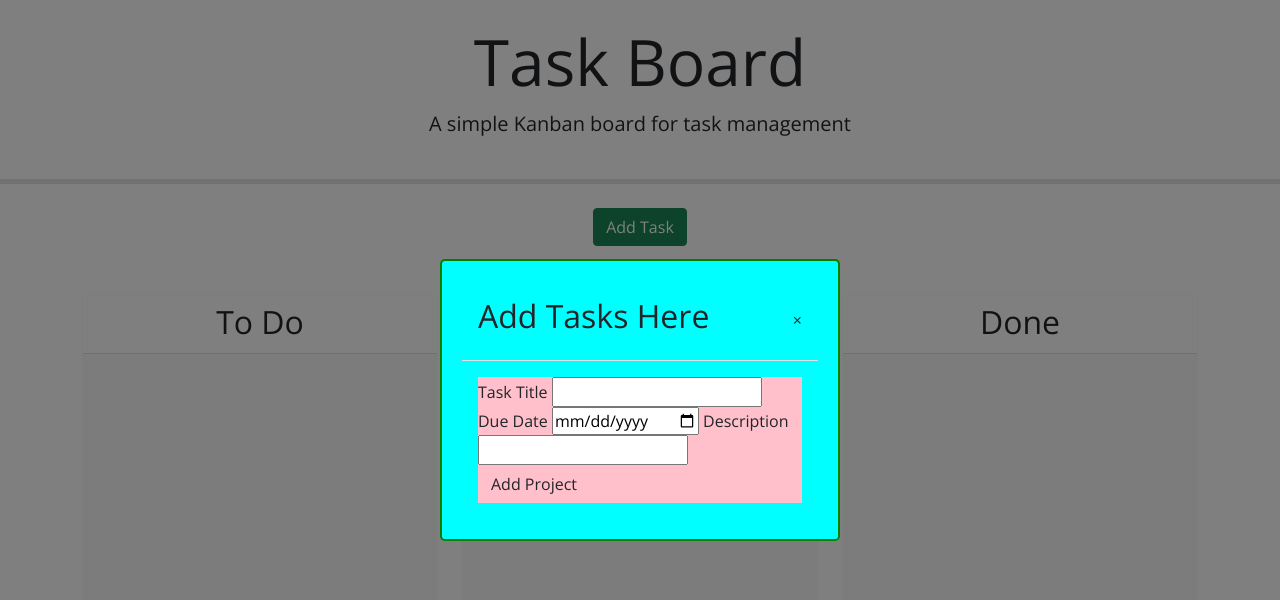
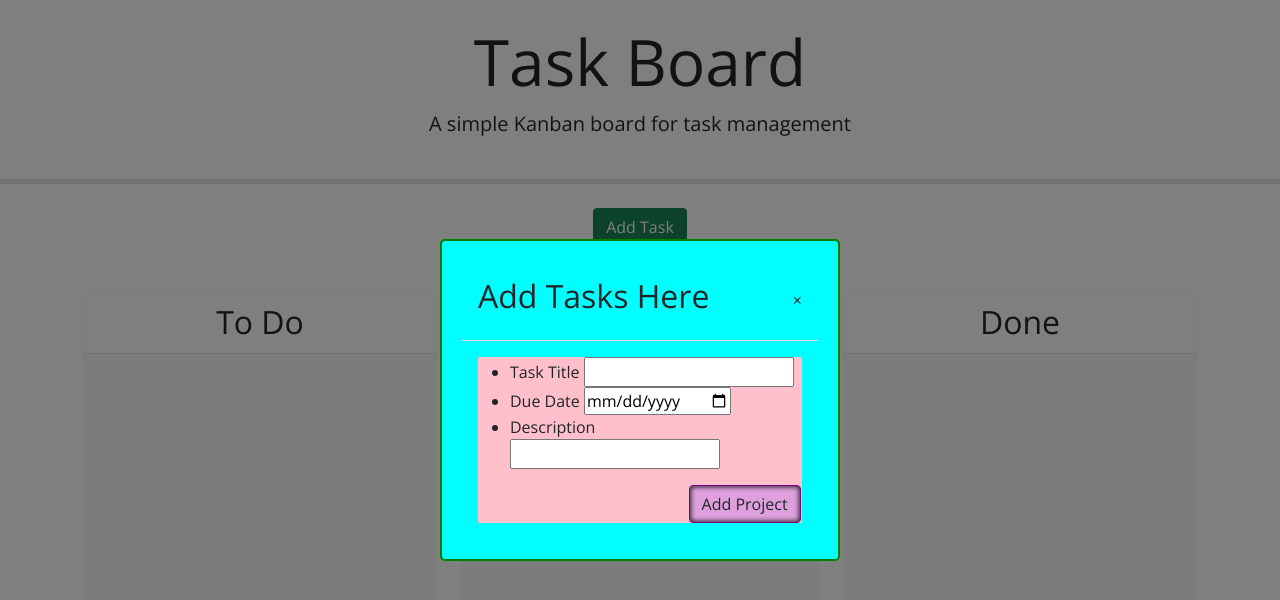
Before and after one commit to NotSnowWhite/Do-The-Thing, a plain HTML site: page index.html in a window 1280 px wide. Both pictures are taken after a click on the button "Add Task". Drawn offline with nearby package versions, Linux system fonts and the light colour scheme.

Commit message:
updated css styles for project button and updated html to have ul and li wrapping inputs and labels

```diff
--- a/assets/css/style.css
+++ b/assets/css/style.css
@@ -15,12 +15,14 @@ body {
   cursor: grab;
 }
 
-#formModal {
-  width: 100%;
-  height: 100%;
-  display: none;
+#addProject{
+  display: block;
+  position: relative;
+  left: 65%;
+  border: 0.5px solid purple;
+  box-shadow: inset 0 0 5px 1px;
+  background-color: plum;
 }
-
 
 
 .modal-content{
--- a/index.html
+++ b/index.html
@@ -36,18 +36,22 @@
           </div>
           <div class="modal-body">
             <form id="taskForm">
-
+              <ul>
+                <li>
                   <label for="taskTitle">Task Title</label>
                   <input type="text" id="taskTitle" name="taskTitle">
-
+                </li>
+                <li>
                   <!-- date picker -->
                   <label for="dueDate">Due Date</label>
                   <input type="date" id="dueDate" name="dueDate">
-
+                </li>
+                <li>
                   <label for="description">Description</label>
                   <input type="text" id="description" name="description">
-
-            <button type="submit" class="btn btn-custom">Add Project</button>
+                </li>
+              </ul>
+              <button id="addProject" type="submit" class="btn btn-custom">Add Project</button>
             </form>
           </div>
         </div>
```
Lines whose indentation alone changed are shown as unchanged.
